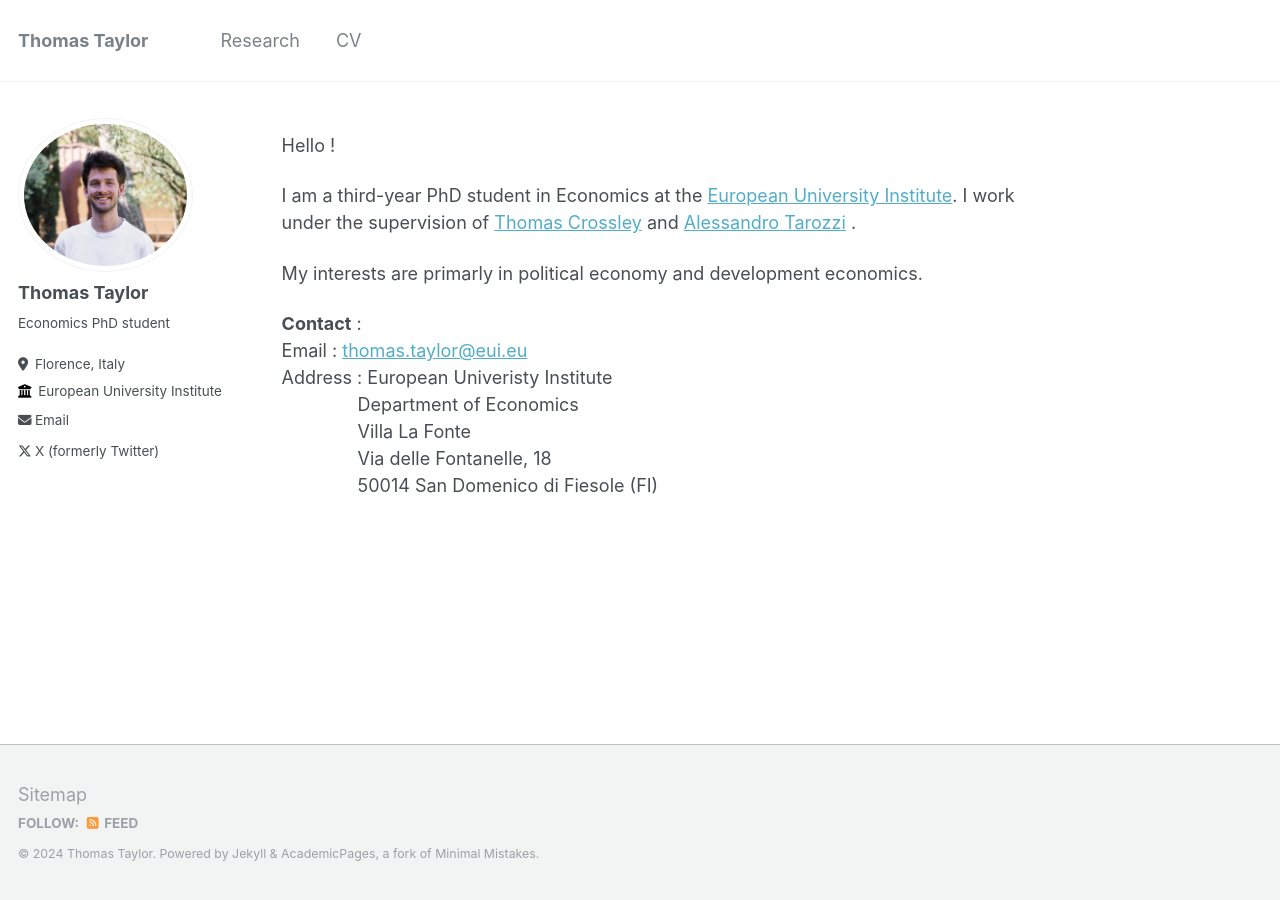
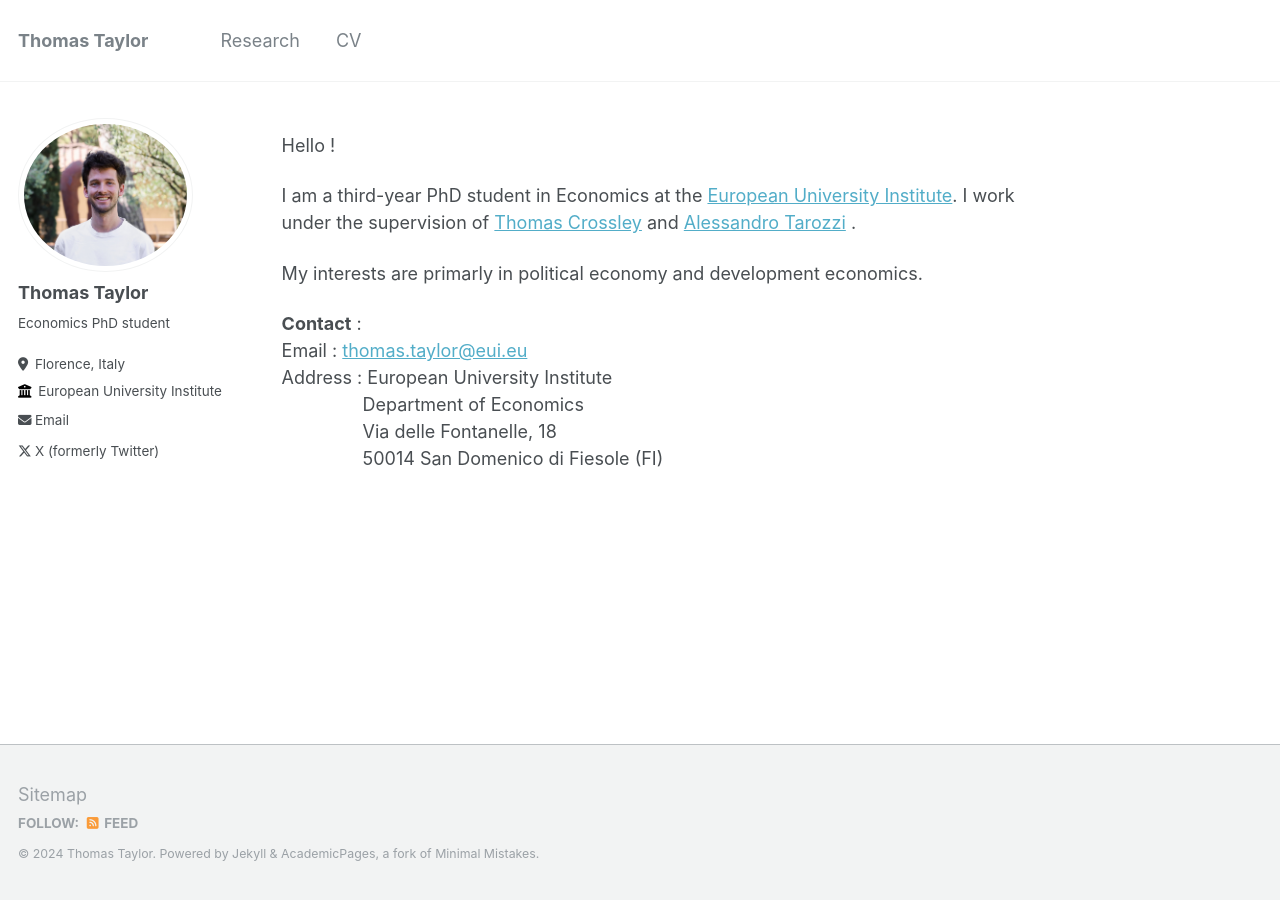
Before and after one commit to thomastaylor-econ/thomastaylor-econ.github.io, a Jekyll site: the page built from _pages/about.md, in a window 1280 px wide. Built offline with Jekyll 4.4.1, drawn with Linux system fonts in a browser that asks for light colours.

Commit message:
Update about.md

```diff
--- a/_pages/about.md
+++ b/_pages/about.md
@@ -15,11 +15,10 @@ My interests are primarly in political economy and development economics.
 
 **Contact** :
 Email : [thomas.taylor@eui.eu](mailto: thomas.taylor@eui.eu) \\
-Address : European Univeristy Institute \\
-&nbsp;&nbsp;&nbsp;&nbsp;&nbsp;&nbsp;&nbsp;&nbsp;&nbsp;&nbsp;&nbsp;&nbsp;&nbsp;&nbsp; Department of Economics \\
-&nbsp;&nbsp;&nbsp;&nbsp;&nbsp;&nbsp;&nbsp;&nbsp;&nbsp;&nbsp;&nbsp;&nbsp;&nbsp;&nbsp; Villa La Fonte \\
-&nbsp;&nbsp;&nbsp;&nbsp;&nbsp;&nbsp;&nbsp;&nbsp;&nbsp;&nbsp;&nbsp;&nbsp;&nbsp;&nbsp; Via delle Fontanelle, 18 \\
-&nbsp;&nbsp;&nbsp;&nbsp;&nbsp;&nbsp;&nbsp;&nbsp;&nbsp;&nbsp;&nbsp;&nbsp;&nbsp;&nbsp; 50014 San Domenico di Fiesole (FI)
+Address : European University Institute \\
+&nbsp;&nbsp;&nbsp;&nbsp;&nbsp;&nbsp;&nbsp;&nbsp;&nbsp;&nbsp;&nbsp;&nbsp;&nbsp;&nbsp;&nbsp; Department of Economics \\
+&nbsp;&nbsp;&nbsp;&nbsp;&nbsp;&nbsp;&nbsp;&nbsp;&nbsp;&nbsp;&nbsp;&nbsp;&nbsp;&nbsp;&nbsp; Via delle Fontanelle, 18 \\
+&nbsp;&nbsp;&nbsp;&nbsp;&nbsp;&nbsp;&nbsp;&nbsp;&nbsp;&nbsp;&nbsp;&nbsp;&nbsp;&nbsp;&nbsp; 50014 San Domenico di Fiesole (FI)
 
 
 [eui_link]: https://eui.eu/economics
```
